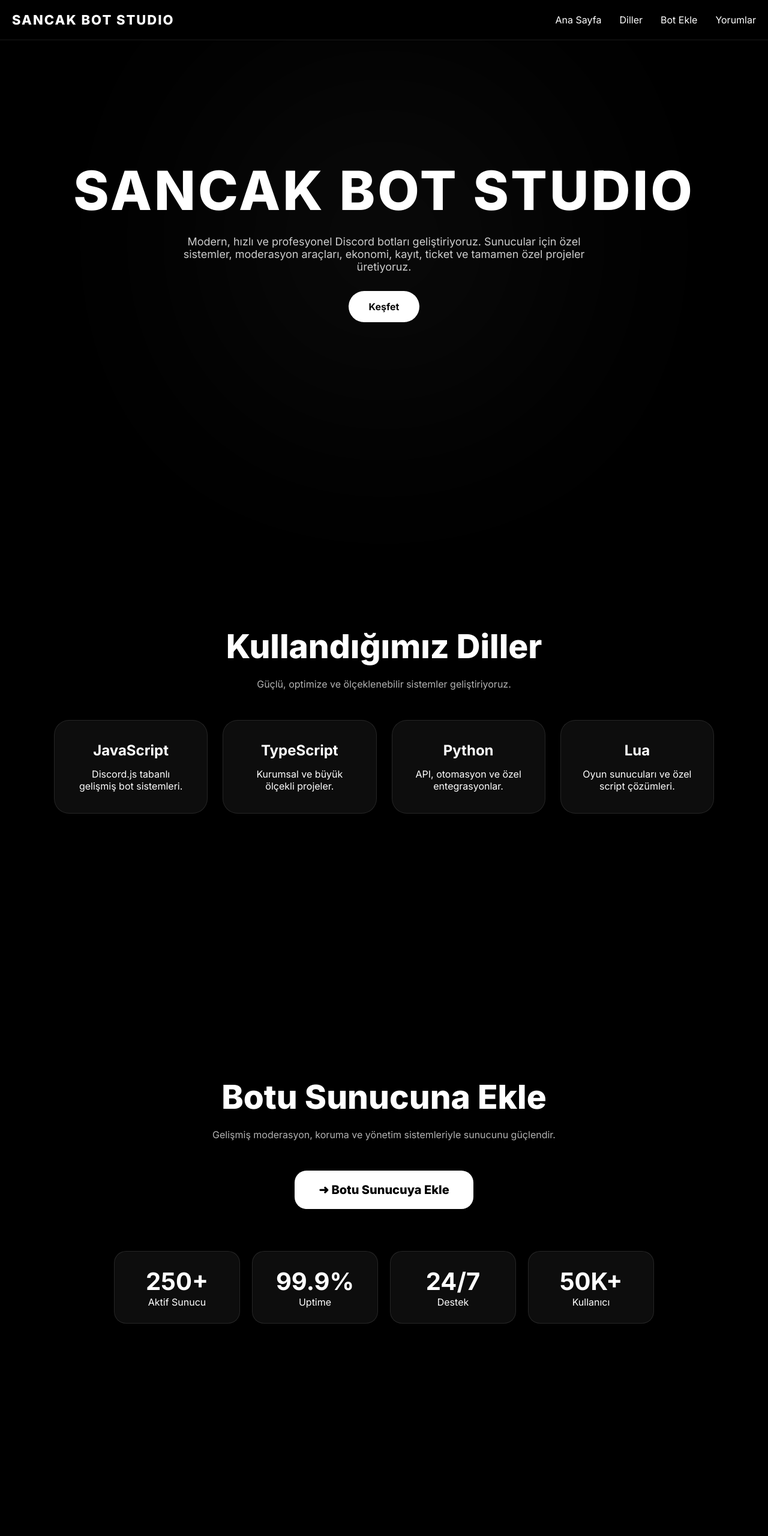
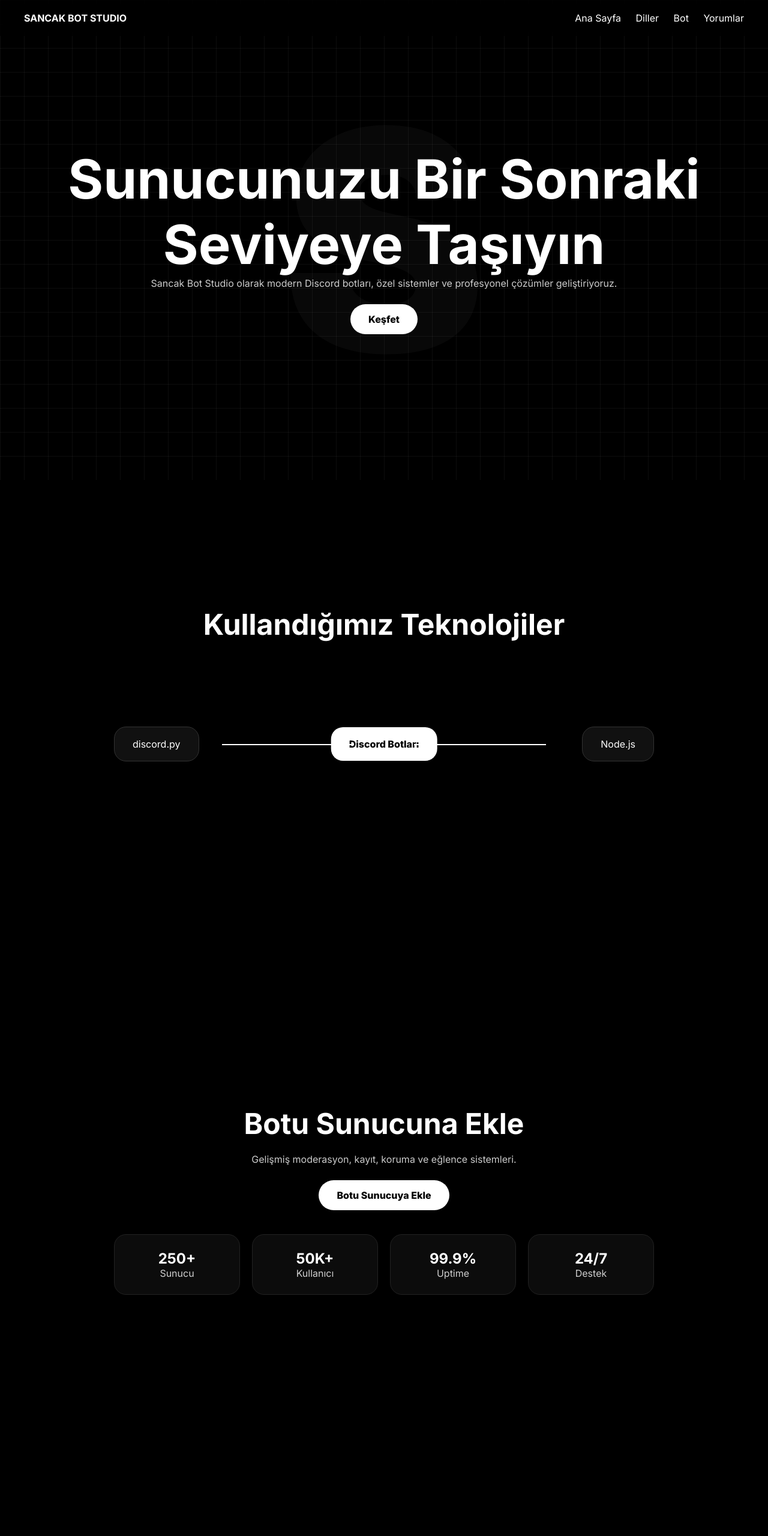
Before and after one commit to eneste151-lang/sancakbotstudio, a plain HTML site: page index.html in a window 1280 px wide. Shown: the top 2560 px of the page at 60% size. Drawn offline with Linux system fonts and the light colour scheme.

Commit message:
Update index.html

```diff
--- a/index.html
+++ b/index.html
@@ -4,417 +4,102 @@
 <meta charset="UTF-8">
 <meta name="viewport" content="width=device-width, initial-scale=1.0">
 <title>Sancak Bot Studio</title>
-
-<link href="https://fonts.googleapis.com/css2?family=Inter:wght@300;400;500;600;700;800&display=swap" rel="stylesheet">
-
+<link href="https://fonts.googleapis.com/css2?family=Inter:wght@300;400;600;700;800;900&display=swap" rel="stylesheet">
 <style>
-*{
-    margin:0;
-    padding:0;
-    box-sizing:border-box;
-    font-family:'Inter',sans-serif;
-}
-
-html{
-    scroll-behavior:smooth;
-}
-
-body{
-    background:#000;
-    color:#fff;
-    overflow-x:hidden;
-}
-
-::-webkit-scrollbar{
-    width:8px;
-}
-
-::-webkit-scrollbar-thumb{
-    background:#fff;
-    border-radius:10px;
-}
-
-nav{
-    position:fixed;
-    top:0;
-    left:0;
-    width:100%;
-    backdrop-filter:blur(20px);
-    background:rgba(0,0,0,.8);
-    border-bottom:1px solid rgba(255,255,255,.1);
-    z-index:999;
-}
-
-.nav-container{
-    max-width:1300px;
-    margin:auto;
-    display:flex;
-    justify-content:space-between;
-    align-items:center;
-    padding:20px;
-}
-
-.logo{
-    font-size:22px;
-    font-weight:800;
-    letter-spacing:2px;
-}
-
-.nav-links{
-    display:flex;
-    gap:30px;
-}
-
-.nav-links a{
-    color:white;
-    text-decoration:none;
-    transition:.3s;
-}
-
-.nav-links a:hover{
-    opacity:.6;
-}
-
-section{
-    min-height:100vh;
-    display:flex;
-    justify-content:center;
-    align-items:center;
-    flex-direction:column;
-    text-align:center;
-    padding:100px 20px;
-}
-
-.hero{
-    position:relative;
-}
-
-.hero::before{
-    content:"";
-    position:absolute;
-    width:450px;
-    height:450px;
-    background:white;
-    filter:blur(180px);
-    opacity:.08;
-    border-radius:50%;
-}
-
-.hero h1{
-    font-size:clamp(45px,8vw,90px);
-    font-weight:900;
-    letter-spacing:4px;
-}
-
-.hero p{
-    margin-top:20px;
-    max-width:700px;
-    opacity:.8;
-    font-size:18px;
-}
-
-.btn{
-    margin-top:30px;
-    padding:16px 34px;
-    background:white;
-    color:black;
-    text-decoration:none;
-    border-radius:100px;
-    font-weight:700;
-    transition:.3s;
-}
-
-.btn:hover{
-    transform:translateY(-4px);
-}
-
-.title{
-    font-size:55px;
-    margin-bottom:20px;
-    font-weight:800;
-}
-
-.subtitle{
-    opacity:.7;
-    max-width:700px;
-    margin-bottom:50px;
-}
-
-.cards{
-    display:grid;
-    grid-template-columns:repeat(auto-fit,minmax(250px,1fr));
-    gap:25px;
-    width:100%;
-    max-width:1100px;
-}
-
-.card{
-    background:#0d0d0d;
-    border:1px solid rgba(255,255,255,.1);
-    border-radius:25px;
-    padding:35px;
-    transition:.3s;
-}
-
-.card:hover{
-    transform:translateY(-8px);
-    border-color:white;
-}
-
-.card h3{
-    margin-bottom:15px;
-    font-size:24px;
-}
-
-.add-btn{
-    background:white;
-    color:black;
-    padding:20px 40px;
-    border-radius:20px;
-    text-decoration:none;
-    font-weight:800;
-    font-size:20px;
-    transition:.3s;
-}
-
-.add-btn:hover{
-    transform:scale(1.05);
-}
-
-.stats{
-    margin-top:70px;
-    display:grid;
-    grid-template-columns:repeat(auto-fit,minmax(200px,1fr));
-    gap:20px;
-    width:100%;
-    max-width:900px;
-}
-
-.stat{
-    background:#0d0d0d;
-    border:1px solid rgba(255,255,255,.1);
-    padding:25px;
-    border-radius:20px;
-}
-
-.stat h2{
-    font-size:40px;
-}
-
-.marquee{
-    width:100%;
-    overflow:hidden;
-    margin-top:40px;
-}
-
-.track{
-    display:flex;
-    width:max-content;
-    animation:slide 25s linear infinite;
-}
-
-.review{
-    width:350px;
-    margin-right:25px;
-    background:#0d0d0d;
-    border:1px solid rgba(255,255,255,.1);
-    border-radius:25px;
-    padding:30px;
-    text-align:left;
-}
-
-.review h4{
-    margin-bottom:10px;
-}
-
-.review p{
-    opacity:.8;
-}
-
-@keyframes slide{
-    from{
-        transform:translateX(0);
-    }
-    to{
-        transform:translateX(-50%);
-    }
-}
-
-footer{
-    padding:40px;
-    text-align:center;
-    border-top:1px solid rgba(255,255,255,.1);
-    opacity:.7;
-}
-
-@media(max-width:768px){
-    .nav-links{
-        display:none;
-    }
-}
+*{margin:0;padding:0;box-sizing:border-box;font-family:Inter,sans-serif}
+html{scroll-behavior:smooth}
+body{background:#000;color:#fff;overflow-x:hidden}
+body:before{
+content:"";position:fixed;inset:0;
+background:
+linear-gradient(rgba(255,255,255,.05) 1px,transparent 1px),
+linear-gradient(90deg,rgba(255,255,255,.05) 1px,transparent 1px);
+background-size:40px 40px;z-index:-2}
+.heroS{position:fixed;inset:0;display:flex;align-items:center;justify-content:center;
+font-size:40vw;font-weight:900;color:rgba(255,255,255,.03);pointer-events:none;z-index:-1}
+nav{position:fixed;top:0;width:100%;padding:20px;background:rgba(0,0,0,.7);backdrop-filter:blur(10px);z-index:100}
+nav div{max-width:1200px;margin:auto;display:flex;justify-content:space-between}
+nav a{color:#fff;text-decoration:none;margin-left:20px}
+section{min-height:100vh;display:flex;flex-direction:column;justify-content:center;align-items:center;text-align:center;padding:100px 20px}
+h1{font-size:clamp(50px,8vw,90px)}
+p{max-width:800px;opacity:.8}
+.btn{margin-top:25px;padding:15px 30px;background:#fff;color:#000;text-decoration:none;border-radius:999px;font-weight:800}
+.title{font-size:48px;margin-bottom:20px}
+.roadmap{position:relative;width:min(900px,95vw);height:300px}
+.center-node,.lang{position:absolute;padding:18px 30px;border-radius:20px}
+.center-node{left:50%;top:50%;transform:translate(-50%,-50%);background:#fff;color:#000;font-weight:800}
+.lang{background:#111;border:1px solid #333}
+.left-box{left:0;top:50%;transform:translateY(-50%)}
+.right-box{right:0;top:50%;transform:translateY(-50%)}
+.lineL,.lineR{position:absolute;height:2px;background:#fff;top:50%}
+.lineL{left:180px;width:220px}
+.lineR{right:180px;width:220px}
+.stats{display:grid;grid-template-columns:repeat(auto-fit,minmax(180px,1fr));gap:20px;width:min(900px,95vw);margin-top:40px}
+.stat,.card,.review{background:#0c0c0c;border:1px solid #222;border-radius:20px;padding:25px}
+.marquee{width:100%;overflow:hidden}
+.track{display:flex;width:max-content;animation:slide 25s linear infinite}
+.review{width:320px;margin-right:20px;text-align:left}
+@keyframes slide{from{transform:translateX(0)}to{transform:translateX(-50%)}}
+footer{text-align:center;padding:30px;border-top:1px solid #222}
 </style>
 </head>
 <body>
+<div class="heroS">S</div>
 
-<nav>
-    <div class="nav-container">
-        <div class="logo">SANCAK BOT STUDIO</div>
+<nav><div>
+<strong>SANCAK BOT STUDIO</strong>
+<span>
+<a href="#home">Ana Sayfa</a>
+<a href="#lang">Diller</a>
+<a href="#bot">Bot</a>
+<a href="#yorum">Yorumlar</a>
+</span>
+</div></nav>
 
-        <div class="nav-links">
-            <a href="#home">Ana Sayfa</a>
-            <a href="#languages">Diller</a>
-            <a href="#invite">Bot Ekle</a>
-            <a href="#reviews">Yorumlar</a>
-        </div>
-    </div>
-</nav>
-
-<section id="home" class="hero">
-    <h1>SANCAK BOT STUDIO</h1>
-
-    <p>
-        Modern, hızlı ve profesyonel Discord botları geliştiriyoruz.
-        Sunucular için özel sistemler, moderasyon araçları, ekonomi,
-        kayıt, ticket ve tamamen özel projeler üretiyoruz.
-    </p>
-
-    <a href="#languages" class="btn">Keşfet</a>
+<section id="home">
+<h1>Sunucunuzu Bir Sonraki Seviyeye Taşıyın</h1>
+<p>Sancak Bot Studio olarak modern Discord botları, özel sistemler ve profesyonel çözümler geliştiriyoruz.</p>
+<a class="btn" href="#lang">Keşfet</a>
 </section>
 
-<section id="languages">
-    <h2 class="title">Kullandığımız Diller</h2>
-
-    <p class="subtitle">
-        Güçlü, optimize ve ölçeklenebilir sistemler geliştiriyoruz.
-    </p>
-
-    <div class="cards">
-        <div class="card">
-            <h3>JavaScript</h3>
-            <p>Discord.js tabanlı gelişmiş bot sistemleri.</p>
-        </div>
-
-        <div class="card">
-            <h3>TypeScript</h3>
-            <p>Kurumsal ve büyük ölçekli projeler.</p>
-        </div>
-
-        <div class="card">
-            <h3>Python</h3>
-            <p>API, otomasyon ve özel entegrasyonlar.</p>
-        </div>
-
-        <div class="card">
-            <h3>Lua</h3>
-            <p>Oyun sunucuları ve özel script çözümleri.</p>
-        </div>
-    </div>
+<section id="lang">
+<h2 class="title">Kullandığımız Teknolojiler</h2>
+<div class="roadmap">
+<div class="center-node">Discord Botları</div>
+<div class="lineL"></div>
+<div class="lineR"></div>
+<div class="lang left-box">discord.py</div>
+<div class="lang right-box">Node.js</div>
+</div>
 </section>
 
-<section id="invite">
-    <h2 class="title">Botu Sunucuna Ekle</h2>
+<section id="bot">
+<h2 class="title">Botu Sunucuna Ekle</h2>
+<p>Gelişmiş moderasyon, kayıt, koruma ve eğlence sistemleri.</p>
+<a class="btn" href="#">Botu Sunucuya Ekle</a>
 
-    <p class="subtitle">
-        Gelişmiş moderasyon, koruma ve yönetim sistemleriyle
-        sunucunu güçlendir.
-    </p>
-
-    <a href="#" class="add-btn">
-        ➜ Botu Sunucuya Ekle
-    </a>
-
-    <div class="stats">
-        <div class="stat">
-            <h2>250+</h2>
-            <p>Aktif Sunucu</p>
-        </div>
-
-        <div class="stat">
-            <h2>99.9%</h2>
-            <p>Uptime</p>
-        </div>
-
-        <div class="stat">
-            <h2>24/7</h2>
-            <p>Destek</p>
-        </div>
-
-        <div class="stat">
-            <h2>50K+</h2>
-            <p>Kullanıcı</p>
-        </div>
-    </div>
+<div class="stats">
+<div class="stat"><h2>250+</h2><p>Sunucu</p></div>
+<div class="stat"><h2>50K+</h2><p>Kullanıcı</p></div>
+<div class="stat"><h2>99.9%</h2><p>Uptime</p></div>
+<div class="stat"><h2>24/7</h2><p>Destek</p></div>
+</div>
 </section>
 
-<section id="reviews">
-    <h2 class="title">Müşteri Yorumları</h2>
-
-    <p class="subtitle">
-        Topluluğumuzdan gelen bazı yorumlar.
-    </p>
-
-    <div class="marquee">
-        <div class="track">
-
-            <div class="review">
-                <h4>Ahmet</h4>
-                <p>Sunucumuz için yaptıkları bot kusursuz çalışıyor.</p>
-            </div>
-
-            <div class="review">
-                <h4>Emir</h4>
-                <p>Hem hızlı teslim ettiler hem de çok profesyoneller.</p>
-            </div>
-
-            <div class="review">
-                <h4>Mert</h4>
-                <p>Şimdiye kadar kullandığım en kaliteli sistemlerden biri.</p>
-            </div>
-
-            <div class="review">
-                <h4>Furkan</h4>
-                <p>Destek ekibi gerçekten çok ilgili.</p>
-            </div>
-
-            <div class="review">
-                <h4>Kerem</h4>
-                <p>Özel botumuz tam istediğimiz gibi yapıldı.</p>
-            </div>
-
-            <!-- Kopya yorumlar sonsuz kaydırma için -->
-
-            <div class="review">
-                <h4>Ahmet</h4>
-                <p>Sunucumuz için yaptıkları bot kusursuz çalışıyor.</p>
-            </div>
-
-            <div class="review">
-                <h4>Emir</h4>
-                <p>Hem hızlı teslim ettiler hem de çok profesyoneller.</p>
-            </div>
-
-            <div class="review">
-                <h4>Mert</h4>
-                <p>Şimdiye kadar kullandığım en kaliteli sistemlerden biri.</p>
-            </div>
-
-            <div class="review">
-                <h4>Furkan</h4>
-                <p>Destek ekibi gerçekten çok ilgili.</p>
-            </div>
-
-            <div class="review">
-                <h4>Kerem</h4>
-                <p>Özel botumuz tam istediğimiz gibi yapıldı.</p>
-            </div>
-
-        </div>
-    </div>
+<section id="yorum">
+<h2 class="title">Müşteri Yorumları</h2>
+<div class="marquee"><div class="track">
+<div class="review"><b>Ahmet</b><p>Kaliteli ve hızlı hizmet.</p></div>
+<div class="review"><b>Emir</b><p>Bot beklentimizin üstünde çıktı.</p></div>
+<div class="review"><b>Mert</b><p>Tasarım ve sistemler harika.</p></div>
+<div class="review"><b>Furkan</b><p>Destek çok hızlı.</p></div>
+<div class="review"><b>Ahmet</b><p>Kaliteli ve hızlı hizmet.</p></div>
+<div class="review"><b>Emir</b><p>Bot beklentimizin üstünde çıktı.</p></div>
+<div class="review"><b>Mert</b><p>Tasarım ve sistemler harika.</p></div>
+<div class="review"><b>Furkan</b><p>Destek çok hızlı.</p></div>
+</div></div>
 </section>
 
-<footer>
-    © 2026 Sancak Bot Studio • Modern Discord Bot Solutions
-</footer>
-
+<footer>© 2026 Sancak Bot Studio</footer>
 </body>
 </html>
```
